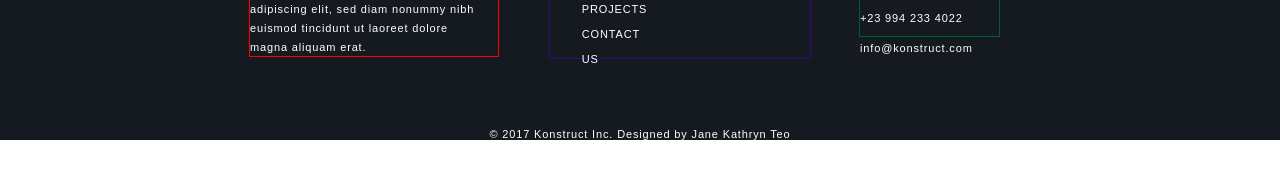
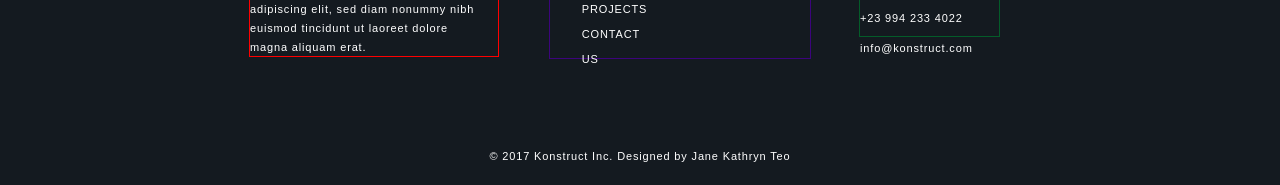
Before and after one commit to S-debugg/KONSTRUCT, a plain HTML site: page index.html in a window 1280 px wide. Shown: the part 2649-2834 px from the top of the page. Before the commit the page ends 2789 px from the top, so only its background shows below. Drawn offline with Linux system fonts and the light colour scheme.

Commit message:
copyright

```diff
--- a/style.css/main.css
+++ b/style.css/main.css
@@ -466,6 +466,7 @@ i.fa {
 }
 .footer_text_item_copyright {
     font-size: 11px;
+    padding: 22px 0 23px 0;
     letter-spacing: 0.85px;
     color: #fff;
     text-align: center;
```
